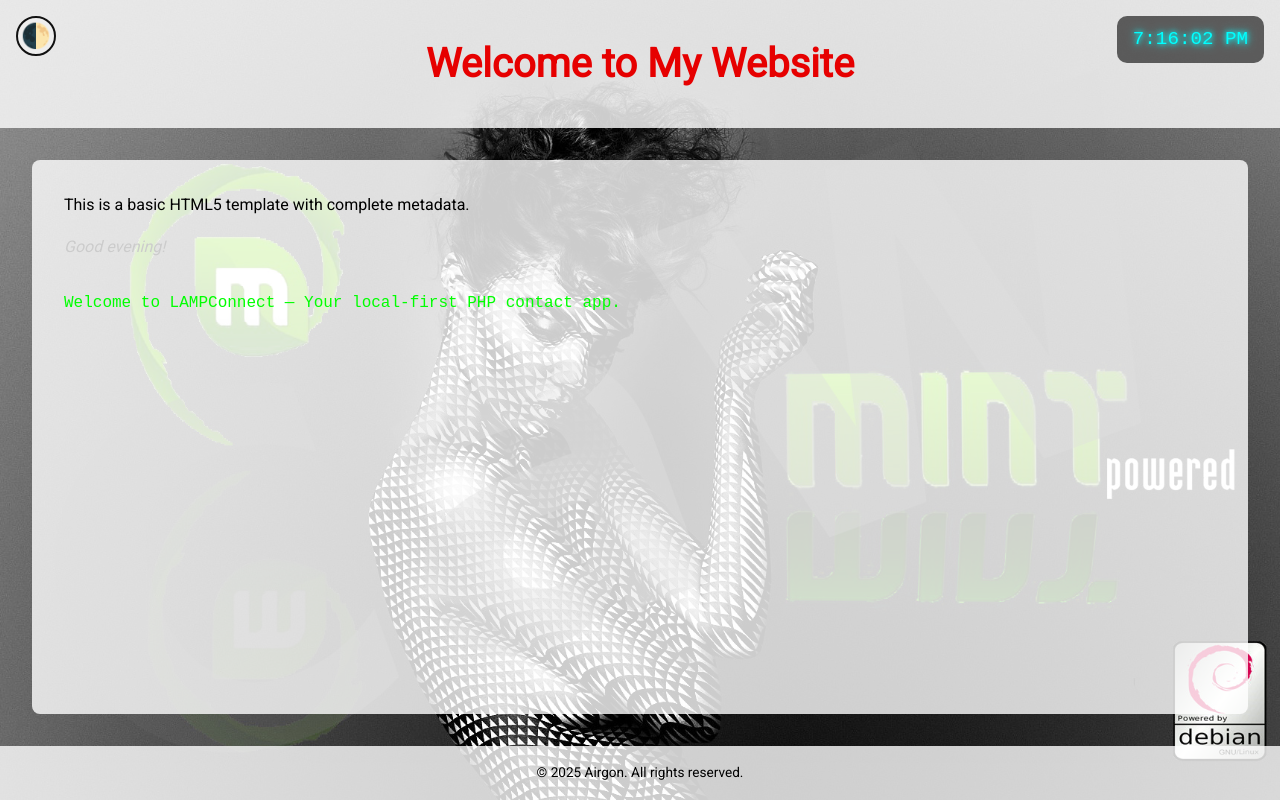
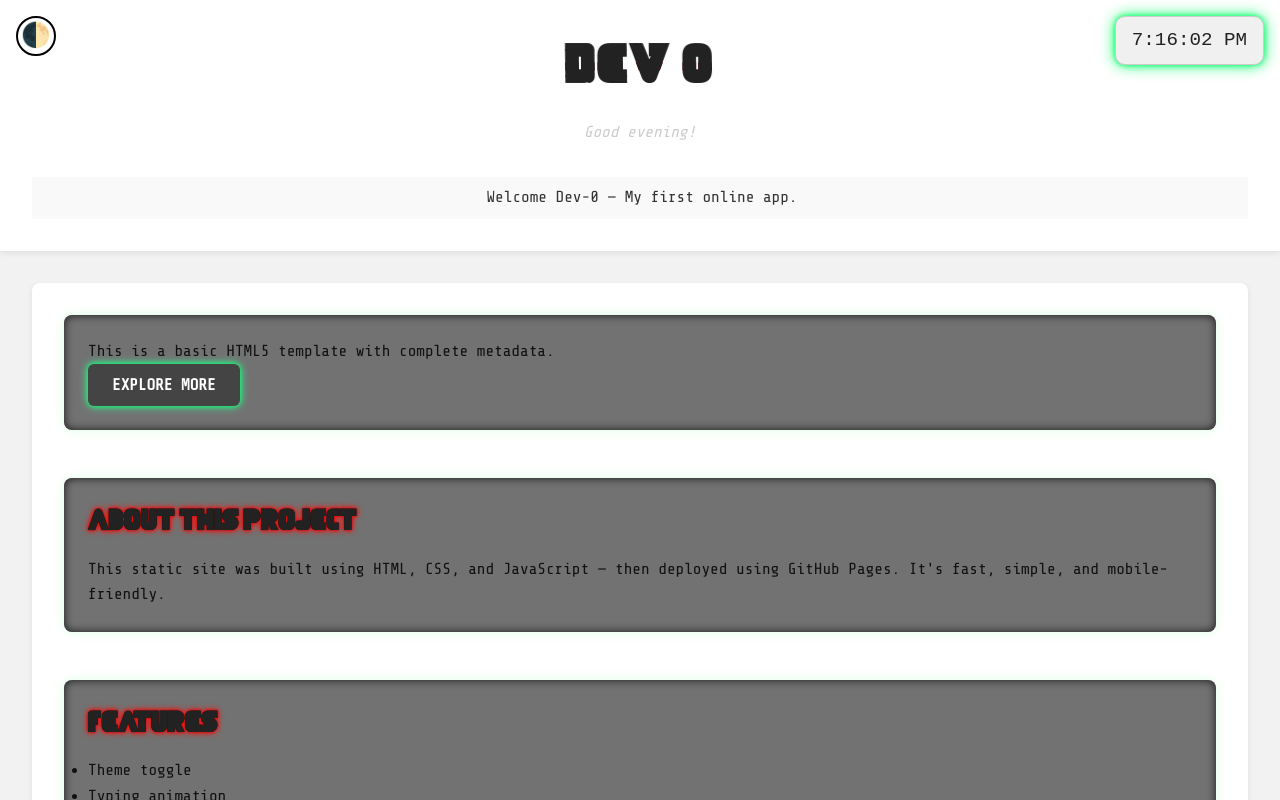
Before and after one commit to ggdmj23/dev-0, a plain HTML site: page index.html in a window 1280 px wide. Both pictures are taken after a click on the element "Toggle Light/Dark Theme". Shown: the top 800 px of the page. Drawn offline with nearby package versions, Linux system fonts and the light colour scheme.

Commit message:
Refined dark and light themes

```diff
--- a/css/styles.css
+++ b/css/styles.css
@@ -1,4 +1,17 @@
-/* === Global Styles === */
+/* === Custom Fonts === */
+@font-face {
+  font-family: "VCR";
+  src: url("../fonts/vcr.ttf") format("truetype");
+  font-display: swap;
+}
+
+@font-face {
+  font-family: "MrRobot";
+  src: url("../fonts/mrrobot.ttf") format("truetype");
+  font-display: swap;
+}
+
+/* === Global Reset === */
 * {
   margin: 0;
   padding: 0;
@@ -7,14 +20,13 @@
 
 html, body {
   height: 100%;
-  font-family: 'Roboto', sans-serif;
+  font-family: 'Share Tech Mono', 'Roboto', sans-serif;
   background: url('../images/linux-mint-powered.jpg') no-repeat center center fixed;
   background-size: cover;
   color: #f0f0f0;
   line-height: 1.6;
 }
 
-/* === Layout Containers === */
 body {
   display: flex;
   flex-direction: column;
@@ -29,8 +41,33 @@ header {
 }
 
 header h1 {
-  font-size: 2.5rem;
+  font-family: 'MrRobot', 'Share Tech Mono', monospace;
+  font-size: 2.8rem;
+  letter-spacing: 2px;
   color: #e60000;
+  text-shadow:
+    0 0 1px #000,
+    0 0 2px #e60000,
+    0 0 4px #ff1a1a,
+    0 0 6px #660000;
+  animation: red-glow 1.4s infinite alternate;
+}
+
+@keyframes red-glow {
+  from {
+    text-shadow:
+      0 0 1px #000,
+      0 0 2px #e60000,
+      0 0 4px #ff1a1a,
+      0 0 6px #660000;
+  }
+  to {
+    text-shadow:
+      0 0 1px #000,
+      0 0 3px #ff1a1a,
+      0 0 5px #e60000,
+      0 0 7px #ff1a1a;
+  }
 }
 
 /* === Main Content === */
@@ -48,18 +85,77 @@ footer {
   padding: 1rem;
   text-align: center;
   font-size: 0.85rem;
-  color: #ccc;
+  color: #00ff66;
+  text-shadow: 0 0 5px #00ff66;
 }
 
-/* === Cool Theme Toggle Button === */
+/* === Section Styling === */
+main section {
+  margin-bottom: 3rem;
+  padding: 1.5rem;
+  background-color: rgba(20, 20, 20, 0.6);
+  border-radius: 0.5rem;
+  box-shadow:
+    0 0 10px rgba(0, 255, 102, 0.1),
+    0 0 20px rgba(0, 255, 102, 0.05),
+    inset 0 0 10px rgba(0, 0, 0, 0.8);
+  opacity: 0;
+  transform: translateY(40px);
+  animation: fadeIn 1s ease forwards;
+}
+
+main section:nth-of-type(2) { animation-delay: 0.3s; }
+main section:nth-of-type(3) { animation-delay: 0.6s; }
+
+main h2 {
+  margin-bottom: 1rem;
+  color: #e60000;
+  font-family: 'MrRobot', 'Share Tech Mono', monospace;
+  text-shadow:
+    0 0 3px #ff1a1a,
+    0 0 6px #ff0000,
+    0 0 10px #ff0000;
+  animation: red-glow 1.5s infinite alternate;
+}
+
+@keyframes fadeIn {
+  to {
+    opacity: 1;
+    transform: translateY(0);
+  }
+}
+
+/* === Button Styling === */
+button {
+  background-color: #00ff66;
+  color: #000;
+  border: 2px solid #33ff99;
+  padding: 0.75rem 1.5rem;
+  font-weight: bold;
+  font-size: 1rem;
+  border-radius: 6px;
+  cursor: pointer;
+  transition: all 0.3s ease;
+  text-transform: uppercase;
+  font-family: 'Share Tech Mono', monospace;
+  box-shadow: 0 0 5px #00ff66, 0 0 10px #33ff99;
+}
+
+button:hover {
+  background-color: #33ff99;
+  transform: scale(1.05);
+  box-shadow: 0 0 8px #33ff99, 0 0 16px #00ff66;
+}
+
+/* === Theme Toggle === */
 #theme-toggle {
   position: fixed;
   top: 1rem;
   left: 1rem;
   font-size: 1.5rem;
-  background: #222;
-  color: #ff0;
-  border: 2px solid #ff0;
+  background: #111;
+  color: #00ff66;
+  border: 2px solid #00ff66;
   border-radius: 50%;
   width: 2.5rem;
   height: 2.5rem;
@@ -72,26 +168,26 @@ footer {
 }
 
 #theme-toggle:hover {
-  background: #ff0;
-  color: #222;
+  background: #00ff66;
+  color: #000;
   transform: rotate(360deg);
 }
 
 /* === Typing Animation === */
 .typing {
-  font-family: 'Courier New', monospace;
+  font-family: 'Share Tech Mono', monospace;
   font-size: 1rem;
-  color: #0f0;
+  color: #00ff66;
+  background-color: rgba(0, 0, 0, 0.6);
+  padding: 0.5rem 1rem;
+  border-left: 4px solid #00ff66;
   white-space: pre;
-  border-right: 2px solid #0f0;
-  width: fit-content;
-  overflow: hidden;
   animation: blink 0.75s step-end infinite;
   margin-top: 2rem;
 }
 
 @keyframes blink {
-  50% { border-color: transparent; }
+  50% { border-left-color: transparent; }
 }
 
 /* === Neon Clock === */
@@ -101,34 +197,136 @@ footer {
   right: 1rem;
   font-family: 'Courier New', monospace;
   font-size: 1.2rem;
-  color: #00ffff;
-  text-shadow: 0 0 5px #00ffff, 0 0 10px #00ffff;
+  color: #00ff66;
+  text-shadow: 0 0 5px #00ff66, 0 0 10px #00ff66;
   background-color: rgba(0, 0, 0, 0.6);
   padding: 0.5rem 1rem;
   border-radius: 10px;
   z-index: 999;
+  border: 2px solid #00ff66;
+  box-shadow: 0 0 5px #00ff66, 0 0 15px #00ff66;
 }
 
-/* === Light Theme Support === */
+/* === Contact Form === */
+#contact-form input,
+#contact-form textarea {
+  display: block;
+  width: 100%;
+  margin-bottom: 1rem;
+  padding: 0.75rem;
+  background: #111;
+  color: #ccc;
+  border: 1px solid #444;
+  border-radius: 5px;
+  resize: vertical;
+  font-family: inherit;
+}
+
+#contact-form button[disabled] {
+  opacity: 0.6;
+  cursor: not-allowed;
+}
+
+/* === Glitch Effect === */
+.glitch {
+  position: relative;
+  color: #e60000;
+  font-family: 'MrRobot', 'Share Tech Mono', monospace;
+  animation: glitch-skew 1s infinite linear alternate-reverse;
+}
+
+.glitch::before,
+.glitch::after {
+  content: attr(data-text);
+  position: absolute;
+  left: 0;
+  width: 100%;
+  overflow: hidden;
+}
+
+.glitch::before {
+  top: -1px;
+  color: #ff1a1a;
+  z-index: -1;
+  animation: glitch-top 2s infinite linear;
+}
+
+.glitch::after {
+  top: 1px;
+  color: #660000;
+  z-index: -2;
+  animation: glitch-bottom 1.5s infinite linear;
+}
+
+@keyframes glitch-skew {
+  0% { transform: skew(0deg); }
+  50% { transform: skew(-1deg); }
+  100% { transform: skew(1deg); }
+}
+
+@keyframes glitch-top {
+  0% { clip-path: inset(0 0 90% 0); }
+  50% { clip-path: inset(50% 0 10% 0); }
+  100% { clip-path: inset(80% 0 5% 0); }
+}
+
+@keyframes glitch-bottom {
+  0% { clip-path: inset(80% 0 0 0); }
+  50% { clip-path: inset(10% 0 85% 0); }
+  100% { clip-path: inset(30% 0 60% 0); }
+}
+
+/* === Light Theme (clean white) === */
 body.light-theme {
-  background-color: #fafafa;
+  background-color: #f2f2f2;
   color: #111;
+  background-image: none;
 }
 
 body.light-theme header,
 body.light-theme main,
 body.light-theme footer {
-  background-color: rgba(255, 255, 255, 0.8);
-  color: #000;
+  background-color: #ffffff;
+  color: #111;
+  box-shadow: 0 2px 6px rgba(0, 0, 0, 0.08);
+}
+
+body.light-theme h1,
+body.light-theme h2 {
+  color: #222;
+  text-shadow: none;
+}
+
+body.light-theme #neon-clock {
+  background-color: #f0f0f0;
+  color: #222;
+  border: 1px solid #ccc;
+  text-shadow: none;
+}
+
+body.light-theme .typing {
+  background-color: #f9f9f9;
+  color: #333;
+  border-left: 4px solid #444;
+}
+
+body.light-theme button {
+  background-color: #444;
+  color: #fff;
+  border: none;
+}
+
+body.light-theme button:hover {
+  background-color: #000;
 }
 
 body.light-theme #theme-toggle {
-  background: #eee;
-  color: #111;
-  border-color: #111;
+  background-color: #fff;
+  color: #000;
+  border: 2px solid #000;
 }
 
 body.light-theme #theme-toggle:hover {
-  background: #111;
+  background-color: #000;
   color: #fff;
 }
--- a/index.html
+++ b/index.html
@@ -60,16 +60,50 @@
       rel="stylesheet"
     />
 
+    <link href="https://fonts.googleapis.com/css2?family=Share+Tech+Mono&display=swap" rel="stylesheet" />
+
+
     <!-- Canonical URL -->
     <link rel="canonical" href="https://example.com" />
   </head>
   <body>
     <header>
-      <h1>Welcome to My Website</h1>
+      <h1 class="glitch" data-text="Dev 0">Dev 0</h1>
     </header>
 
     <main>
-      <p>This is a basic HTML5 template with complete metadata.</p>
+      <section id="intro">
+        <p>This is a basic HTML5 template with complete metadata.</p>
+        <button id="explore-btn">Explore More</button>
+      </section>
+
+      <section id="about">
+        <h2>About This Project</h2>
+        <p>
+          This static site was built using HTML, CSS, and JavaScript — then
+          deployed using GitHub Pages. It's fast, simple, and mobile-friendly.
+        </p>
+      </section>
+
+      <section id="features">
+        <h2>Features</h2>
+        <ul>
+          <li>Theme toggle</li>
+          <li>Typing animation</li>
+          <li>Neon digital clock</li>
+          <li>Fully responsive</li>
+        </ul>
+      </section>
+
+      <section id="contact">
+        <h2>Contact</h2>
+        <form id="contact-form">
+          <input type="text" placeholder="Your name" disabled />
+          <input type="email" placeholder="Your email" disabled />
+          <textarea placeholder="Your message..." disabled></textarea>
+          <button type="submit" disabled>Send (Coming Soon)</button>
+        </form>
+      </section>
     </main>
 
     <footer>
--- a/js/script.js
+++ b/js/script.js
@@ -15,7 +15,7 @@ document.addEventListener("DOMContentLoaded", () => {
   }
 
   // Create and display greeting in main
-  const main = document.querySelector("main");
+  const main = document.querySelector("header");
   const greetingEl = document.createElement("p");
   greetingEl.textContent = greeting;
   greetingEl.style.fontStyle = "italic";
@@ -26,24 +26,30 @@ document.addEventListener("DOMContentLoaded", () => {
 
   // === Dynamic Footer Year ===
   const year = new Date().getFullYear();
-  document.querySelector("footer").innerHTML = `&copy; ${year} Airgon. All rights reserved.`;
+  document.querySelector(
+    "footer"
+  ).innerHTML = `&copy; ${year} Airgon. All rights reserved.`;
 
   // === Theme Switcher ===
   const toggle = document.createElement("div");
   toggle.id = "theme-toggle";
-  toggle.title = "Toggle Dark/Light Theme";
+  toggle.title = "Toggle Light/Dark Theme";
   toggle.innerHTML = "🌓";
   document.body.appendChild(toggle);
 
+  // Default to "dark-theme" (the current light-like look)
+  document.body.classList.add("dark-theme");
+
   toggle.addEventListener("click", () => {
+    document.body.classList.toggle("dark-theme");
     document.body.classList.toggle("light-theme");
   });
 
   // === Terminal Typing Animation ===
-  const message = "Welcome to LAMPConnect — Your local-first PHP contact app.";
+  const message = "Welcome Dev-0 — My first online app.";
   const target = document.createElement("p");
   target.className = "typing";
-  document.querySelector("main").appendChild(target);
+  document.querySelector("header").appendChild(target);
 
   let i = 0;
   function typeWriter() {
@@ -66,4 +72,8 @@ document.addEventListener("DOMContentLoaded", () => {
   }
   setInterval(updateClock, 1000);
   updateClock();
+
+  document.getElementById("explore-btn")?.addEventListener("click", () => {
+    document.getElementById("about")?.scrollIntoView({ behavior: "smooth" });
+  });
 });
```
Also changed, not shown: fonts/mrrobot.ttf (added), fonts/vcr.ttf (added).
